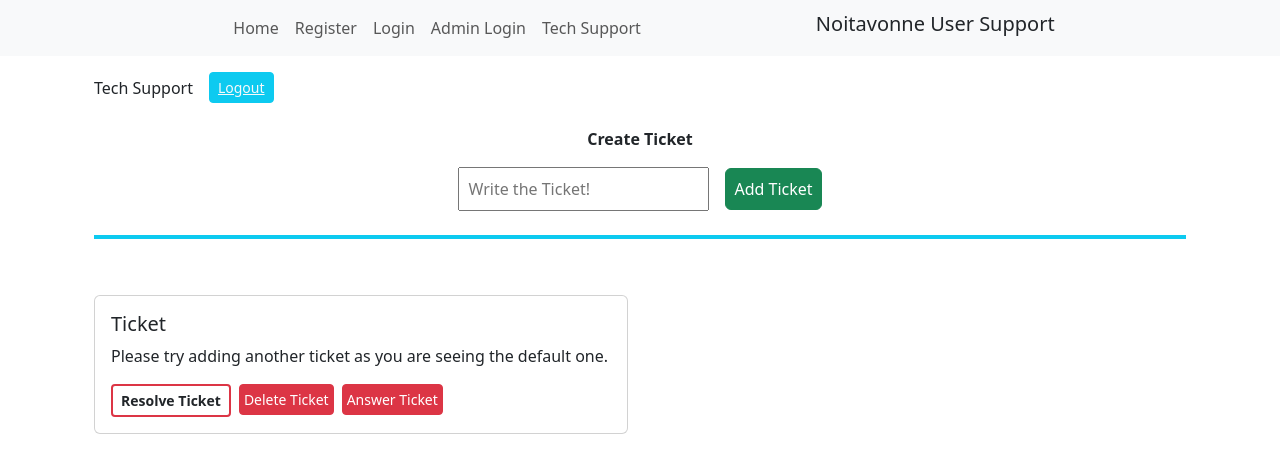
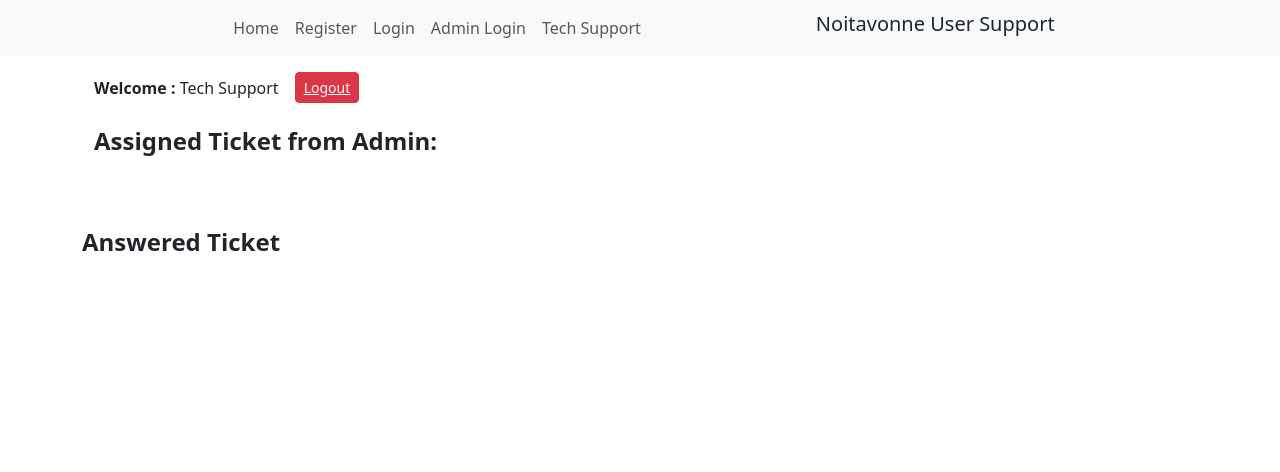
Before and after one commit to RG4025/endUserSupport, a React (Create React App) app: page /TechProfile in a window 1280 px wide. Shown: the top 472 px of the page. Built offline with nearby package versions, Linux system fonts and the light colour scheme.

Commit message:
New Commit

```diff
--- a/src/Slice/Slice.js
+++ b/src/Slice/Slice.js
@@ -7,7 +7,7 @@ const initialState = {
       text: "Please try adding another ticket as you are seeing the default one.",
       status: false,
       answer: "",
-      documents: [],
+      assignTicketByAdmin: false,
     },
   ],
 };
@@ -22,6 +22,7 @@ export const Slice = createSlice({
         text: action.payload,
         status: false,
         answer: "",
+        assignTicketByAdmin: false,
       };
       state.tickets.push(ticket);
     },
@@ -38,6 +39,15 @@ export const Slice = createSlice({
           return { ...ticket, status: true }; // Create a new ticket object with updated status
         } else {
           return ticket; // Keep existing ticket for other items
+        }
+      });
+    },
+    assignTicketByAdmin: (state, action) => {
+      state.tickets = state.tickets.map((ticket) => {
+        if (ticket.id === action.payload) {
+          return { ...ticket, assignTicketByAdmin: true };
+        } else {
+          return ticket;
         }
       });
     },
@@ -79,7 +89,7 @@ export const Slice = createSlice({
   },
 });
 
-export const { addTicket, removeTicket, updateStatus, answerTicket } =
+export const { addTicket, removeTicket, updateStatus, answerTicket,assignTicketByAdmin } =
   Slice.actions;
 
 export default Slice.reducer;
--- a/src/components/AdminProfile.js
+++ b/src/components/AdminProfile.js
@@ -1,5 +1,10 @@
 import React, { useState, useRef } from "react";
-import { addTicket, updateStatus, removeTicket } from "../Slice/Slice";
+import {
+  addTicket,
+  updateStatus,
+  removeTicket,
+  assignTicketByAdmin,
+} from "../Slice/Slice";
 import { useDispatch } from "react-redux";
 import { useSelector } from "react-redux";
 import { Link } from "react-router-dom";
@@ -14,30 +19,30 @@ function AdminProfile() {
     setInputTicket(e.target.value);
   }
 
-  function handleTicket(e) {
-    e.preventDefault();
+  // function handleTicket(e) {
+  //   e.preventDefault();
 
-    if (inputTicket !== "") {
-      dispatch(addTicket(inputTicket));
-      //   alert("Success!");
-      (function main() {
-        showStatus.current.textContent = "Ticket Added Successfully!";
-        setTimeout(() => {
-          showStatus.current.textContent = " ";
-        }, 3000);
-      })();
-    } else {
-      // alert("The Ticket Should not be empty!");
-      (function main() {
-        showStatus.current.textContent = "The Ticket Should not be empty!!";
-        setTimeout(() => {
-          showStatus.current.textContent = " ";
-        }, 3000);
-      })();
-    }
+  //   if (inputTicket !== "") {
+  //     dispatch(addTicket(inputTicket));
+  //     //   alert("Success!");
+  //     (function main() {
+  //       showStatus.current.textContent = "Ticket Added Successfully!";
+  //       setTimeout(() => {
+  //         showStatus.current.textContent = " ";
+  //       }, 3000);
+  //     })();
+  //   } else {
+  //     // alert("The Ticket Should not be empty!");
+  //     (function main() {
+  //       showStatus.current.textContent = "The Ticket Should not be empty!!";
+  //       setTimeout(() => {
+  //         showStatus.current.textContent = " ";
+  //       }, 3000);
+  //     })();
+  //   }
 
-    setInputTicket("");
-  }
+  //   setInputTicket("");
+  // }
 
   return (
     <>
@@ -55,7 +60,7 @@ function AdminProfile() {
         </span>
       </div>
       <section className="container">
-        <div className="text-center">
+        {/* <div className="text-center">
           <span className="fw-bold py-2 text-center my-3">Create Ticket</span>
 
           <form action="" onSubmit={handleTicket} className="my-3">
@@ -83,7 +88,7 @@ function AdminProfile() {
               ref={showStatus}
             ></div>
           </form>
-        </div>
+        </div> */}
         <div className="py-3 text-start mx-auto row row-cols-1 row-cols-md-2 col-12 col-md-8">
           {ticket.map((ticket) => {
             return (
@@ -91,8 +96,18 @@ function AdminProfile() {
                 <div className="card">
                   <div className="card-body p-3">
                     <h5 className="card-title">Ticket</h5>
-                    <p className="card-text">{ticket.text}</p>
-                    <p className="card-text"><b>Answer :</b> {ticket.answer}</p>
+                    <p className="card-text"> <b>User Query : </b> {ticket.text}</p>
+                    <p className="card-text">
+                      {ticket.answer !== "" ? (
+                        <p>
+                          <b>Answer :</b> {ticket.answer}
+                        </p>
+                      ) : ticket.assignTicketByAdmin !== false ? (
+                        <b>The ticket are assigned wait for the answer!!</b>
+                      ) : (
+                        <b>Assign Ticket to the tech support!</b>
+                      )}
+                    </p>
                     <div className="d-flex justify-content-start align-items- gap-2">
                       <div>
                         {ticket.status !== false ? (
@@ -118,6 +133,27 @@ function AdminProfile() {
                           Delete Ticket
                         </button>
                       </div>
+                      <div className="">
+                        {ticket.assignTicketByAdmin !== false ? (
+                          <div>
+                            <button className="btn btn-success btn-sm">
+                              Assigned
+                            </button>
+                          </div>
+                        ) : (
+                          <div>
+                            <button
+                              className="btn btn-danger btn-sm p-1"
+                              title="Delete the title!"
+                              onClick={() =>
+                                dispatch(assignTicketByAdmin(ticket.id))
+                              }
+                            >
+                              Assign Ticket
+                            </button>
+                          </div>
+                        )}
+                      </div>
                     </div>
                   </div>
                 </div>
--- a/src/components/TechProfile.js
+++ b/src/components/TechProfile.js
@@ -1,10 +1,11 @@
-import React,{useState, useRef} from "react";
+import React, { useState, useRef } from "react";
 import { Link } from "react-router-dom";
 import {
   addTicket,
   updateStatus,
   removeTicket,
   answerTicket,
+  assignTicketByAdmin
 } from "../Slice/Slice";
 import { useDispatch } from "react-redux";
 import { useSelector } from "react-redux";
@@ -20,43 +21,44 @@ function TechProfile() {
     setInputTicket(e.target.value);
   }
 
-  function handleTicket(e) {
-    e.preventDefault();
+  // function handleTicket(e) {
+  //   e.preventDefault();
 
-    if (inputTicket !== "") {
-      dispatch(addTicket(inputTicket));
-      //   alert("Success!");
-      (function main() {
-        showStatus.current.textContent = "Ticket Added Successfully!";
-        setTimeout(() => {
-          showStatus.current.textContent = " ";
-        }, 3000);
-      })();
-    } else {
-      // alert("The Ticket Should not be empty!");
-      (function main() {
-        showStatus.current.textContent = "The Ticket Should not be empty!";
-        setTimeout(() => {
-          showStatus.current.textContent = " ";
-        }, 3000);
-      })();
-    }
+  //   if (inputTicket !== "") {
+  //     dispatch(addTicket(inputTicket));
+  //     //   alert("Success!");
+  //     (function main() {
+  //       showStatus.current.textContent = "Ticket Added Successfully!";
+  //       setTimeout(() => {
+  //         showStatus.current.textContent = " ";
+  //       }, 3000);
+  //     })();
+  //   } else {
+  //     // alert("The Ticket Should not be empty!");
+  //     (function main() {
+  //       showStatus.current.textContent = "The Ticket Should not be empty!";
+  //       setTimeout(() => {
+  //         showStatus.current.textContent = " ";
+  //       }, 3000);
+  //     })();
+  //   }
 
-    setInputTicket("");
-  }
-
-
+  //   setInputTicket("");
+  // }
 
   const ticket = useSelector((state) => state.tickets);
 
-
+  const [isTicHide, setIsTicHide] = useState(false);
   return (
     <>
       <section className="container">
         <div className="d-flex justify-content-start gap-3 align-items-center col-12 col-md-6">
-          <div className="">Tech Support</div>
           <div className="">
-            <button className="btn btn-info btn-sm">
+            {" "}
+            <b>Welcome :</b> Tech Support
+          </div>
+          <div className="">
+            <button className="btn btn-danger btn-sm">
               {" "}
               <Link to="/" className="text-light list-unstyled">
                 Logout
@@ -67,10 +69,12 @@ function TechProfile() {
         </div>
 
         <div className="my-4">
-
+          <h4>
+            <b>Assigned Ticket from Admin:</b>
+          </h4>
         </div>
 
-        <div className="text-center">
+        {/* <div className="text-center">
           <span className="fw-bold py-2 text-center my-3">Create Ticket</span>
 
           <form action="" onSubmit={handleTicket} className="my-3">
@@ -95,10 +99,13 @@ function TechProfile() {
               ref={showStatus}
             ></div>
           </form>
-        </div>
+        </div> */}
+
         <div className="py-3 row row-cols-1 row-cols-md-2">
           {ticket.map((ticket) => {
             let tId = ticket.id;
+
+            if (ticket.assignTicketByAdmin === true) {
               return (
                 <div className=" py-3" key={ticket.id}>
                   <div className="card">
@@ -138,8 +145,8 @@ function TechProfile() {
                                     answerTicket([ticket.id, inputAnswerTicket])
                                   );
                                   setanswerTicket("");
-                              }else{
-                                alert("Input field should not be empty!")
+                                } else {
+                                  alert("Input field should not be empty!");
                                 }
                               }}
                             >
@@ -206,7 +213,87 @@ function TechProfile() {
                   </div>
                 </div>
               );
+            }else{
+              // setIsTicHide(true);
+            }
           })}
+
+          <div>
+            <p>
+              {
+
+                isTicHide!==false && 'No ticket assighned!'
+              }
+            </p>
+          </div>
+        </div>
+      </section>
+
+      <section>
+        <div>
+          <h4>
+            <b>Answered Ticket</b>
+          </h4>
+        </div>
+
+        <div>
+          <div className="py-3 row row-cols-1 row-cols-md-2">
+            {ticket.map((tic) => {
+              if (tic.answer !== "") {
+                return (
+                  <>
+                    <div className=" py-3" key={ticket.id}>
+                      <div className="card">
+                        <div className="card-body">
+                          <h5 className="card-title d-inline-block border border-2 border-danger p-1 rounded rounded-2">
+                            Ticket
+                          </h5>
+                          <p>
+                            <b>User Query :</b>
+                            {tic.text}
+                          </p>
+                          <p>
+                            <b>Answer : </b>
+                            {tic.answer}
+                          </p>
+                          <div className="d-flex justify-content-start align-items- gap-2">
+                            <div>
+                              {ticket.status !== false ? (
+                                <button className="btn btn-success btn-sm">
+                                  Resolved
+                                </button>
+                              ) : (
+                                <button
+                                  className="btn bg-transparent border btn-sm border-danger border-2 fw-bold"
+                                  title="Make Resolved!"
+                                  onClick={() =>
+                                    dispatch(updateStatus(ticket.id))
+                                  }
+                                >
+                                  Resolve Ticket
+                                </button>
+                              )}
+                            </div>
+                            <div className="">
+                              <button
+                                className="btn btn-danger btn-sm p-1"
+                                title="Delete the title!"
+                                onClick={() =>
+                                  dispatch(removeTicket(ticket.id))
+                                }
+                              >
+                                Delete Ticket
+                              </button>
+                            </div>
+                          </div>
+                        </div>
+                      </div>
+                    </div>
+                  </>
+                );
+              }
+            })}
+          </div>
         </div>
       </section>
     </>
--- a/src/components/TechSupport.js
+++ b/src/components/TechSupport.js
@@ -8,7 +8,7 @@ function TechSupport() {
       instruc: {
         1: "Open the specific ticket you want to resolve.",
         2: 'Look for a button or option labeled "Resolve Ticket" or "Close Ticket." Click it.',
-        3: "After click you can;t unresolve the ticket.!",
+        3: "After click you can't unresolve the ticket.!",
       },
     },
     {
@@ -20,11 +20,11 @@ function TechSupport() {
       },
     },
     {
-      name: "3) Add Answer",
+      name: "3) Add Ticket",
       instruc: {
-        1: "Open the specific ticket you want to reply to.",
-        2: "Click to the 'Answer Ticket'",
-        3: "Send your response by filling and clicking to the add button",
+        1: "Write Your ticket in the inout field and click to the Add Ticket the ticket will added!",
+        2: "After Clicking to the logout youll be directed to the home page",
+        3: "Wait for the answer from the tech Support!",
       },
     },
   ];
```
Also changed, not shown: src/components/UserProfile.js (+50 -45 lines), 1 other file (tests, documents, lock files or other folders). Lines whose indentation alone changed are shown as unchanged.
